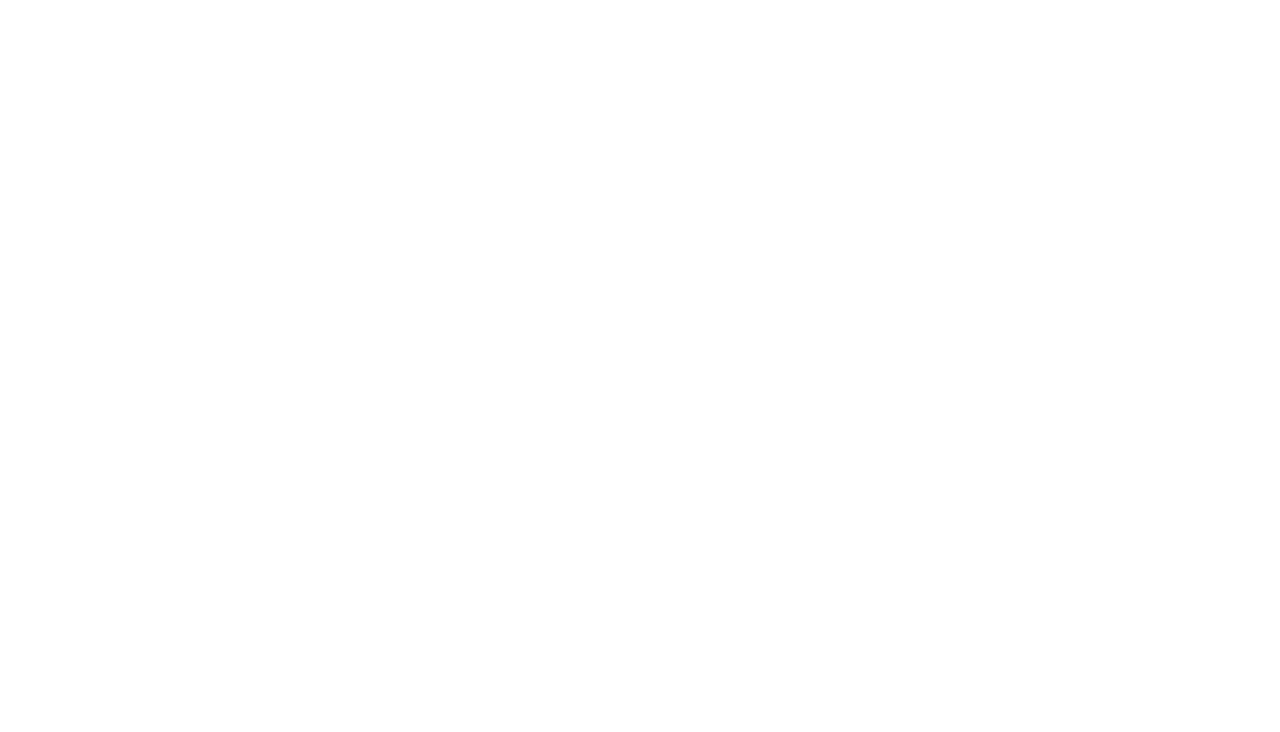
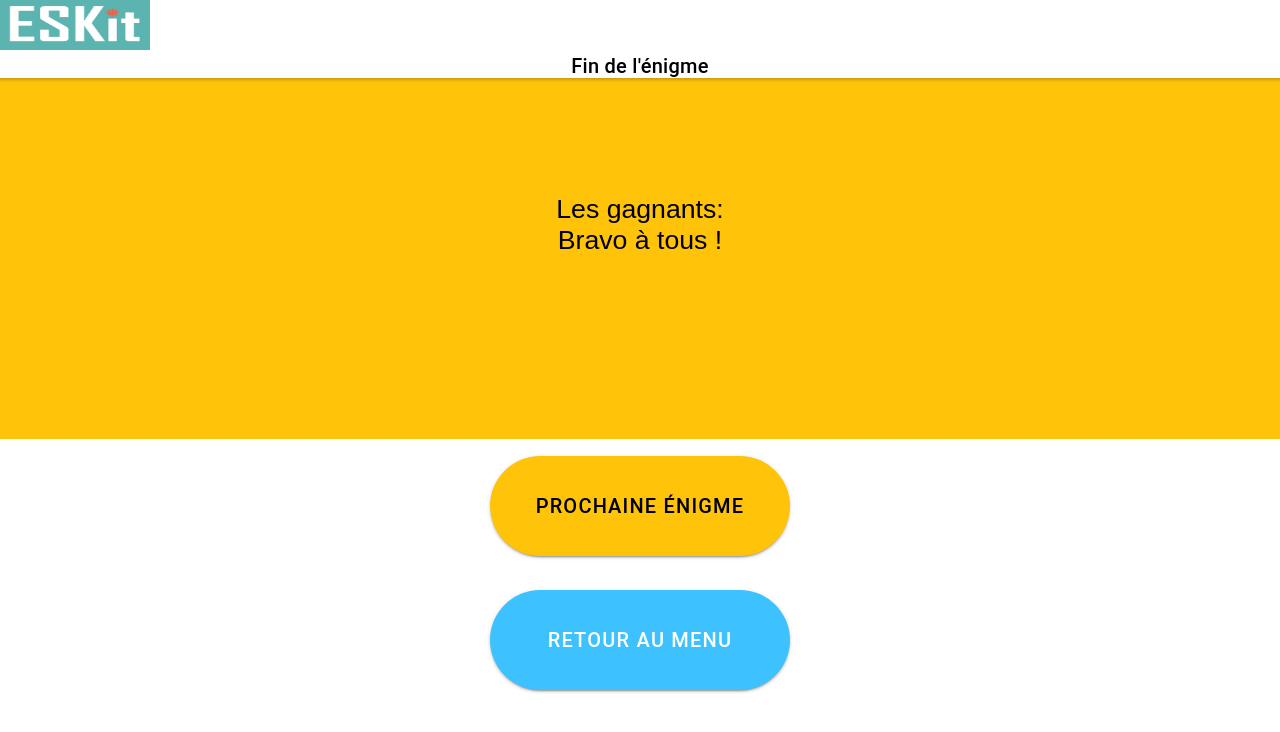
Before and after one commit to Luminilion/EskApp, a React (Create React App) app: page /endround in a window 1280 px wide. Shown: the top 732 px of the page. Built offline with nearby package versions, Linux system fonts and the light colour scheme.

Commit message:
Implemented change of screen on end of buzzer

```diff
--- a/src/App.tsx
+++ b/src/App.tsx
@@ -10,6 +10,7 @@
 import JoueursAttribution1 from './pages/JoueursAttribution1';
 import Indications from './pages/enigma/Indications';
 import Buzzer from './pages/enigma/Buzzer';
+import EndRound from './pages/enigma/EndRound';
 import Endgame from './pages/Endgame';
 
 /* Core CSS required for Ionic components to work properly */
@@ -48,22 +49,23 @@
         <Route exact path="/">
           <Redirect to="/home" />
         </Route>
-
+        <Route exact path='/numberOfPlayers'>
+          <NumberOfPlayers />
+        </Route>
         <Route exact path="/enigma">
           <Enigma />
         </Route>
-
         <Route exact path="/indications">
           <Indications />
         </Route>
         <Route exact path="/buzzer">
           <Buzzer />
         </Route>
-        <Route exact path='/numberOfPlayers'>
-          <NumberOfPlayers />
-        </Route>
         <Route exact path="/joueursAttribution1">
           <JoueursAttribution1 />
+        </Route>
+        <Route exact path="/endround">
+          <EndRound />
         </Route>
         <Route exact path="/endgame">
           <Endgame />
--- a/src/pages/enigma/Buzzer.tsx
+++ b/src/pages/enigma/Buzzer.tsx
@@ -14,9 +14,12 @@
 import './BuzzerSolo.css';
 import CountDownTimer from './CountDownTimer';
 import logo from '../../img/logo.png';
-import { useState } from 'react';
+import { useState, useEffect } from 'react';
+import { useHistory} from 'react-router';
 
 const Buzzer: React.FC = () => {
+
+  const history = useHistory();
 
   // Modal reactions
   const rep_attente = "On attend votre réponse";
@@ -110,8 +113,25 @@
 
   // function to execute on end of both teams or end of timer
   function endRound() {
+    let results = new Array();
+    if (reussite1 == true) {
+      results = results.concat("Equipe 1");
+    }
+    if (reussite2 == true) {
+      results = results.concat("Equipe 2");
+    }
+    history.replace({
+      pathname: '/endround',
+      results: results,
+    })
+  }
 
-  }
+  // called when reussite1 or reussite2 changes state
+  useEffect(() => {
+    if (reussite1 == true && reussite2 == true) {
+      endRound();
+    }
+  }, [reussite1, reussite2]);
 
   return (
     <IonPage>
@@ -141,7 +161,13 @@
       </IonContent> }
 
       <div class="ion-text-center">
-        <IonButton color="tertiary" > <CountDownTimer hoursMinSecs={hoursMinSecs} oneWin={oneWin} registerOneWin={setOneWin}/>  </IonButton>
+        <IonButton color="tertiary" >
+          <CountDownTimer hoursMinSecs={hoursMinSecs}
+                          oneWin={oneWin}
+                          registerOneWin={setOneWin}
+                          resetFunc={endRound}
+          />
+        </IonButton>
       </div>
 
       {isBuzzer2 &&
--- a/src/pages/enigma/CountDownTimer.js
+++ b/src/pages/enigma/CountDownTimer.js
@@ -4,7 +4,8 @@
 const CountDownTimer = ({
   hoursMinSecs, // object containing hours, minutes and seconds
   oneWin,
-  registerOneWin
+  registerOneWin,
+  resetFunc
 }) => {
 
   // Params fetching and type declaration
@@ -21,7 +22,7 @@
 
   // Declare function for the end of the timer
   function reset() {
-    setTime([parseInt(hours), parseInt(minutes), parseInt(seconds)])
+    resetFunc();
   };
 
   // Declare function to change timer's state
--- a/src/pages/enigma/EndRound.tsx
+++ b/src/pages/enigma/EndRound.tsx
@@ -1,57 +1,39 @@
 import { IonContent, IonHeader, IonPage, IonTitle, IonToolbar, IonCardContent, IonButton } from '@ionic/react';
-import './Endgame.css';
-import logo from '../img/logo.png';
+import '../Endgame.css';
+import logo from '../../img/logo.png';
 
-const Endgame: React.FC = () => {
+const EndRound: React.FC = () => {
   return (
     <IonPage>
 
       <IonHeader>
         <img src={logo} height="50" width="150" />
-        <IonToolbar >
-
-
-          <IonTitle class="ion-text-center">Fin de la partie</IonTitle>
-        </IonToolbar>
+          <IonTitle class="ion-text-center">Fin de l'énigme</IonTitle>
       </IonHeader>
 
-
-
-
       <IonContent color="warning">  {/*   Secondary color for the bleu team */}
-        <br></br>
-        <br></br>
-        <br></br>
-        <br></br>
-        <div className="hello" >C'est la seconde équipe <br></br>qui a gagné !</div>   {/*logic pour équipe bleu */}
+        <br />
+        <br />
+        <br />
+        <br />
+        <div className="hello" >Les gagnants:</div>   {/*logic pour équipe bleu */}
         <div className="hello" > Bravo à tous ! </div>
       </IonContent>
-
-
-
-
-
 
       <IonContent class="ion-text-center">  {/*   Secondary color for the bleu team */}
 
         <IonCardContent >
-          <IonButton class="roundBuzzer" size="large" shape="round" color="warning" routerLink="/indications">Nouvelle enigme</IonButton>
+          <IonButton class="roundBuzzer" size="large" shape="round" color="warning" routerLink="/indications">Prochaine énigme</IonButton>
         </IonCardContent>
 
         <IonCardContent >
           <IonButton class="roundBuzzer" size="large" shape="round" color="secondary" routerLink="/home">Retour au Menu</IonButton>
         </IonCardContent>
 
-
       </IonContent>
-
-
-
-
-
 
     </IonPage>
   );
 };
 
-export default Endgame;
+export default EndRound;
```
